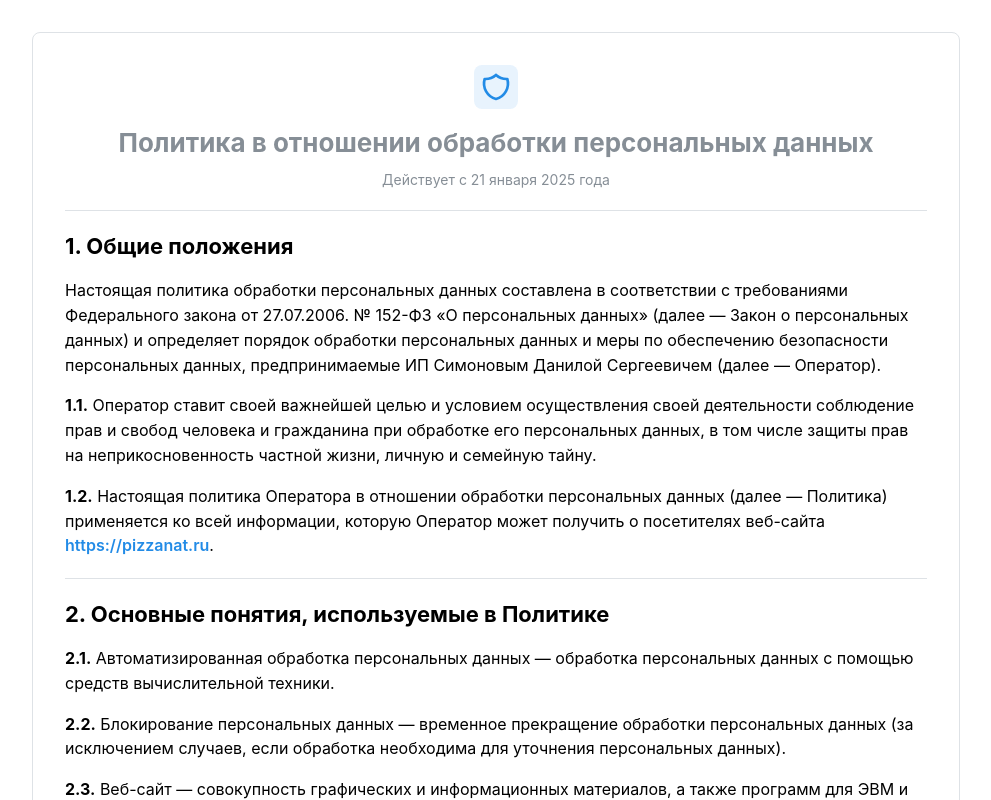
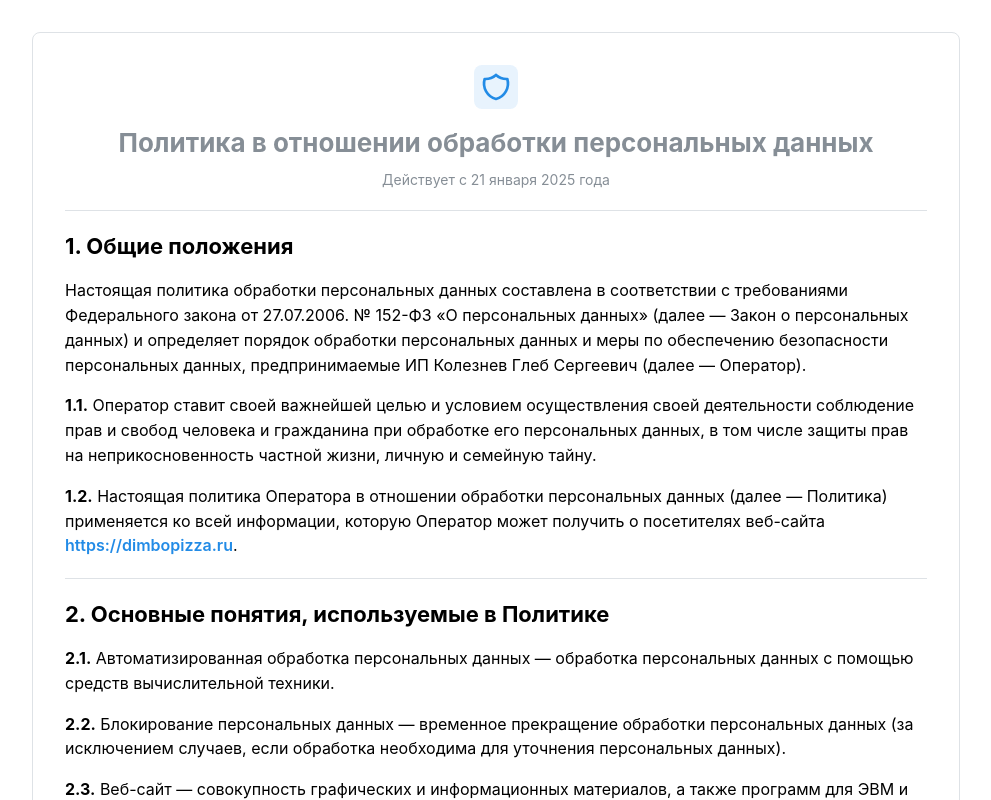
Before and after one commit to DEBAGanov/PizzaNatWeb, a React (Vite) app: page /privacy in a window 1280 px wide. Shown: the top 800 px of the page, without its empty margins (144-1135 px from the left). Built offline with nearby package versions, Linux system fonts and the light colour scheme; no server answers.

Commit message:
добавил исправления в раздел privacy

```diff
--- a/src/pages/PrivacyPolicyPage.tsx
+++ b/src/pages/PrivacyPolicyPage.tsx
@@ -35,7 +35,7 @@ export default function PrivacyPolicyPage() {
               Настоящая политика обработки персональных данных составлена в соответствии с требованиями
               Федерального закона от 27.07.2006. № 152-ФЗ «О персональных данных» (далее — Закон о персональных данных)
               и определяет порядок обработки персональных данных и меры по обеспечению безопасности персональных данных,
-              предпринимаемые ИП Симоновым Данилой Сергеевичем (далее — Оператор).
+              предпринимаемые ИП Колезнев Глеб Сергеевич (далее — Оператор).
             </Text>
 
             <Text>
@@ -47,7 +47,7 @@ export default function PrivacyPolicyPage() {
             <Text>
               <strong>1.2.</strong> Настоящая политика Оператора в отношении обработки персональных данных (далее — Политика)
               применяется ко всей информации, которую Оператор может получить о посетителях веб-сайта{' '}
-              <Text component="span" fw={600} c="blue">https://pizzanat.ru</Text>.
+              <Text component="span" fw={600} c="blue">https://dimbopizza.ru</Text>.
             </Text>
           </Stack>
 
@@ -316,7 +316,7 @@ export default function PrivacyPolicyPage() {
             <Text>
               <strong>8.1.</strong> Пользователь может получить любые разъяснения по интересующим вопросам,
               касающимся обработки его персональных данных, обратившись к Оператору с помощью электронной почты{' '}
-              <Text component="span" fw={600} c="blue">privacy@pizzanat.ru</Text>.
+              <Text component="span" fw={600} c="blue">info@dimbopizza.ru</Text>.
             </Text>
 
             <Text>
@@ -327,7 +327,7 @@ export default function PrivacyPolicyPage() {
             <Text>
               <strong>8.3.</strong> Актуальная версия Политики в свободном доступе расположена в сети Интернет
               по адресу{' '}
-              <Text component="span" fw={600} c="blue">https://pizzanat.ru/privacy</Text>.
+              <Text component="span" fw={600} c="blue">https://dimbopizza.ru/privacy</Text>.
             </Text>
           </Stack>
 
@@ -337,7 +337,7 @@ export default function PrivacyPolicyPage() {
           <Paper p="md" bg="gray.0" radius="md">
             <Stack gap="xs">
               <Text fw={600} c="dimmed">Контактная информация Оператора:</Text>
-              <Text size="sm">ИП Симонов Данила Сергеевич</Text>
+              <Text size="sm">ИП Колезнев Глеб Сергеевич</Text>
               <Text size="sm">
                 <ThemeIcon size="sm" variant="light" color="blue" mr="xs" style={{ display: 'inline-block' }}>
                   <IconMail size={12} />
@@ -348,7 +348,7 @@ export default function PrivacyPolicyPage() {
                 <ThemeIcon size="sm" variant="light" color="blue" mr="xs" style={{ display: 'inline-block' }}>
                   <IconLock size={12} />
                 </ThemeIcon>
-                Веб-сайт: https://pizzanat.ru
+                Веб-сайт: https://dimbopizza.ru
               </Text>
             </Stack>
           </Paper>
```
